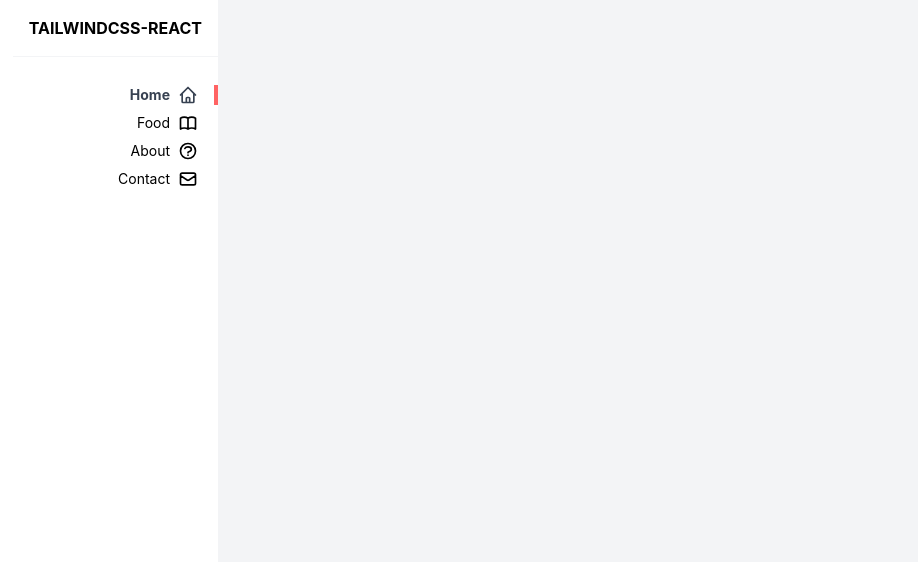
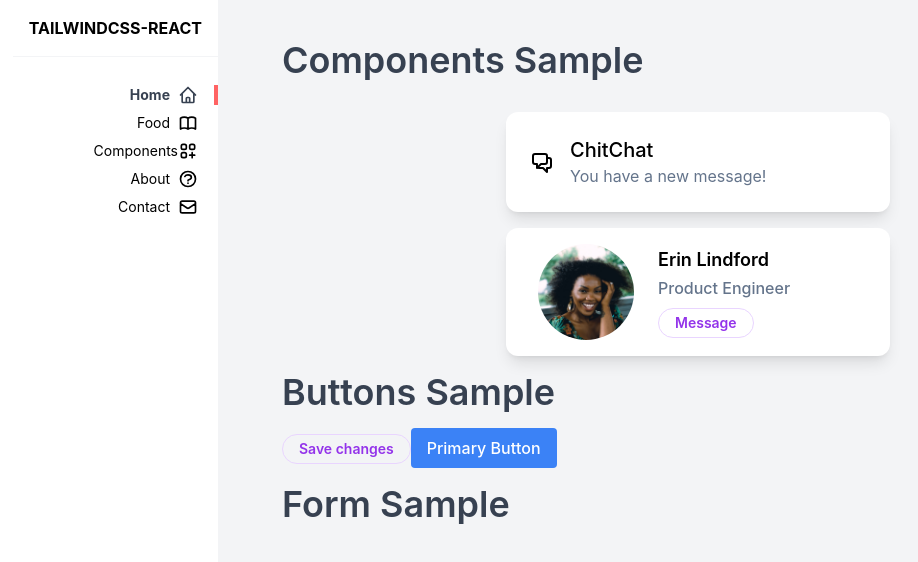
Before and after one commit to ellesis/tailwind-react, a React (Create React App) app: page /components in a window 1280 px wide. Shown: the top 562 px of the page, without its empty margins (102-1020 px from the left). Built offline with nearby package versions, Linux system fonts and the light colour scheme.

Commit message:
add some components

```diff
--- a/package.json
+++ b/package.json
@@ -16,7 +16,8 @@
     "start": "react-scripts start",
     "build": "react-scripts build",
     "test": "react-scripts test",
-    "eject": "react-scripts eject"
+    "eject": "react-scripts eject",
+    "css-build": "tailwindcss build src/styles.css -o public/styles.css"
   },
   "eslintConfig": {
     "extends": [
--- a/public/index.html
+++ b/public/index.html
@@ -22,6 +22,7 @@
       Learn how to configure a non-root public URL by running `npm run build`.
     -->
     <title>React App</title>
+    <!-- <link rel="stylesheet" href="styles.css" /> -->
   </head>
   <body>
     <noscript>You need to enable JavaScript to run this app.</noscript>
--- a/src/App.js
+++ b/src/App.js
@@ -4,13 +4,15 @@ import { Routes, Route } from 'react-router-dom'
 import Layout from './components/layout'
 import PageFront from './pages/page-front'
 import PageFood from './pages/page-food'
+import PageComponents from './pages/page-components'
 
 function App() {
   return (
     <Layout>
       <Routes>
-        <Route path="/food" element={<PageFood />} />
-        <Route path="/" element={<PageFront />} />
+        <Route path='/components' element={<PageComponents />} />
+        <Route path='/food' element={<PageFood />} />
+        <Route path='/' element={<PageFront />} />
       </Routes>
     </Layout>
   )
--- /dev/null
+++ b/src/components/avatar-card.js
@@ -0,0 +1,20 @@
+import React from 'react'
+
+const AvatarCard = () => {
+  return (
+    <div className='py-8 px-8 max-w-sm mx-auto bg-white rounded-xl shadow-lg space-y-2 sm:py-4 sm:flex sm:items-center sm:space-y-0 sm:space-x-6'>
+      <img className='block mx-auto h-24 rounded-full sm:mx-0 sm:shrink-0' src='img/face.png' alt="Woman's Face" />
+      <div className='text-center space-y-2 sm:text-left'>
+        <div className='space-y-0.5'>
+          <p className='text-lg text-black font-semibold'>Erin Lindford</p>
+          <p className='text-slate-500 font-medium'>Product Engineer</p>
+        </div>
+        <button className='px-4 py-1 text-sm text-purple-600 font-semibold rounded-full border border-purple-200 hover:text-white hover:bg-purple-600 hover:border-transparent focus:outline-none focus:ring-2 focus:ring-purple-600 focus:ring-offset-2'>
+          Message
+        </button>
+      </div>
+    </div>
+  )
+}
+
+export default AvatarCard
--- /dev/null
+++ b/src/components/chit-chat.js
@@ -0,0 +1,31 @@
+import React from 'react'
+
+const ChitChat = () => {
+  return (
+    <div className='p-6 max-w-sm mx-auto bg-white rounded-xl shadow-lg flex items-center space-x-4'>
+      <div className='shrink-0'>
+        {/* <img className='h-12 w-12' src='/img/logo.svg' alt='ChitChat Logo' /> */}
+        <svg
+          xmlns='http://www.w3.org/2000/svg'
+          className='h-6 w-6'
+          fill='none'
+          viewBox='0 0 24 24'
+          stroke='currentColor'
+        >
+          <path
+            strokeLinecap='round'
+            strokeLinejoin='round'
+            strokeWidth={2}
+            d='M17 8h2a2 2 0 012 2v6a2 2 0 01-2 2h-2v4l-4-4H9a1.994 1.994 0 01-1.414-.586m0 0L11 14h4a2 2 0 002-2V6a2 2 0 00-2-2H5a2 2 0 00-2 2v6a2 2 0 002 2h2v4l.586-.586z'
+          />
+        </svg>
+      </div>
+      <div>
+        <div className='text-xl font-medium text-black'>ChitChat</div>
+        <p className='text-slate-500'>You have a new message!</p>
+      </div>
+    </div>
+  )
+}
+
+export default ChitChat
--- a/src/components/navbar.js
+++ b/src/components/navbar.js
@@ -63,6 +63,26 @@ const Navbar = () => {
           </a>
         </li>
         <li className='py-1'>
+          <a href='/components' className='px-4 flex justify-end border-r-4 border-white'>
+            <span>Components</span>
+            <svg
+              xmlns='http://www.w3.org/2000/svg'
+              className='h-5 w-5'
+              fill='none'
+              viewBox='0 0 24 24'
+              stroke='currentColor'
+            >
+              <path
+                strokeLinecap='round'
+                strokeLinejoin='round'
+                strokeWidth={2}
+                d='M17 14v6m-3-3h6M6 10h2a2 2 0 002-2V6a2 2 0 00-2-2H6a2 2 0 00-2 2v2a2 2 0 002 2zm10 0h2a2 2 0 002-2V6a2 2 0 00-2-2h-2a2 2 0 00-2 2v2a2 2 0 002 2zM6 20h2a2 2 0 002-2v-2a2 2 0 00-2-2H6a2 2 0 00-2 2v2a2 2 0 002 2z'
+              />
+            </svg>
+          </a>
+        </li>
+
+        <li className='py-1'>
           <a href='#' className='px-4 flex justify-end border-r-4 border-white'>
             <span>About</span>
             <svg
--- a/src/index.css
+++ b/src/index.css
@@ -16,6 +16,10 @@ code {
   font-family: source-code-pro, Menlo, Monaco, Consolas, 'Courier New', monospace;
 }
 
+.title {
+  @apply text-gray-700 text-4xl font-semibold py-4;
+}
+
 .card {
   @apply bg-white rounded overflow-hidden shadow-md relative;
 }
--- /dev/null
+++ b/src/pages/page-components.js
@@ -0,0 +1,37 @@
+import React from 'react'
+import ChitChat from '../components/chit-chat'
+import AvatarCard from '../components/avatar-card'
+
+const PageComponents = () => {
+  return (
+    <>
+      <div className='title'>Components Sample</div>
+      <div className='pt-4'>
+        <ChitChat />
+      </div>
+      <div className='pt-4'>
+        <AvatarCard />
+      </div>
+
+      <div className='title'>Buttons Sample</div>
+      <div>
+        <button className='px-4 py-1 text-sm text-purple-600 font-semibold rounded-full border border-purple-200 hover:text-white hover:bg-purple-600 hover:border-transparent focus:outline-none focus:ring-2 focus:ring-purple-600 focus:ring-offset-2'>
+          Save changes
+        </button>
+
+        <BtnPrimary>Primary Button</BtnPrimary>
+      </div>
+
+      <div className='title'>Form Sample</div>
+      <div></div>
+    </>
+  )
+}
+
+function BtnPrimary(props) {
+  return (
+    <button className='bg-blue-500 text-white font-medium px-4 py-2 rounded hover:bg-blue-600'>{props.children}</button>
+  )
+}
+
+export default PageComponents
--- a/src/pages/page-food.js
+++ b/src/pages/page-food.js
@@ -22,7 +22,7 @@ const PageFood = () => {
       </div>
 
       <header>
-        <h2 className='text-grey-700 text-6xl font-semibold'>Recipes</h2>
+        <h2 className='title'>Recipes</h2>
         <h3 className='text-2xl font-semibold'>For Ninjas</h3>
       </header>
 
--- a/src/pages/page-front.js
+++ b/src/pages/page-front.js
@@ -1,10 +1,9 @@
 import React from 'react'
-import Layout from '../components/layout'
 
 const PageFront = () => {
   return (
     <>
-      <div>PageFront</div>
+      <div className='title'>PageFront</div>
     </>
   )
 }
```
Also changed, not shown: public/img/face.png (added).
